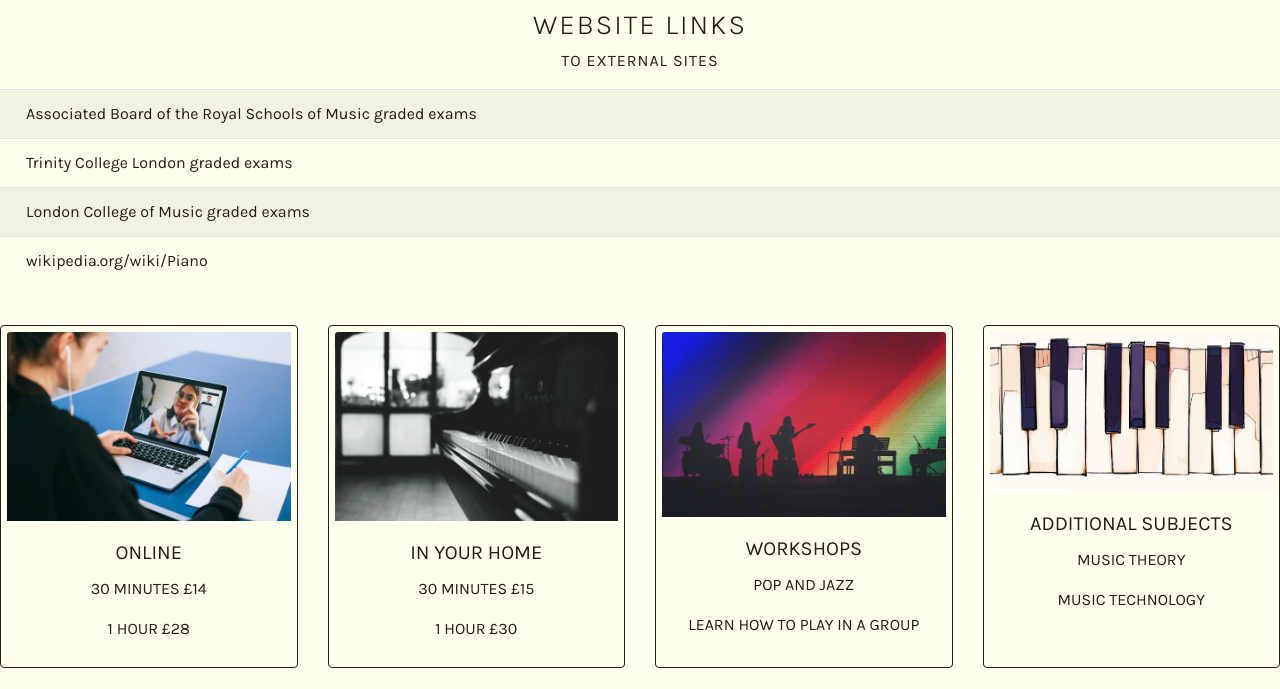
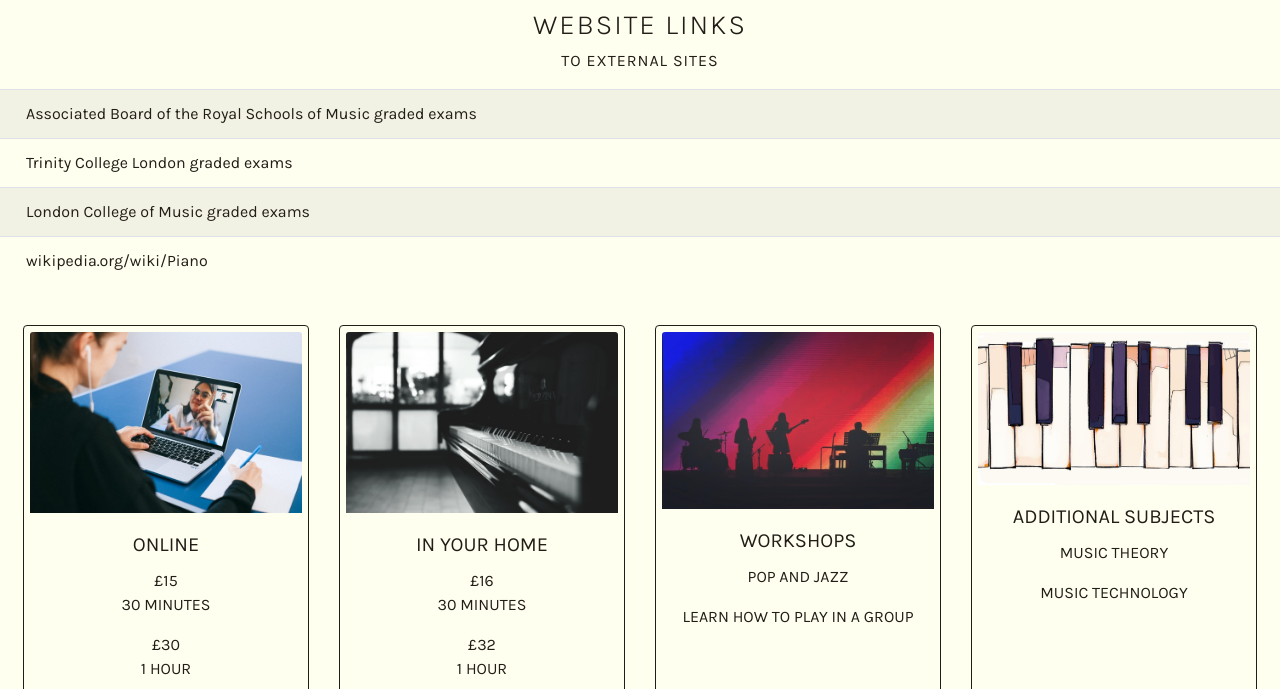
Before and after one commit to GregKaighin/piano-lessons-with-greg-kaighin-website, a plain HTML site: page resources.html in a window 1280 px wide. Shown: the part 834-1523 px from the top of the page. Drawn offline with nearby package versions, Linux system fonts and the light colour scheme.

Commit message:
Adjust card-deck margins to mx-2

```diff
--- a/resources.html
+++ b/resources.html
@@ -118,24 +118,25 @@
             <!-- Footer -->
             <footer>
                 <!-- Cards -->
-                    <div class="card-deck px-auto footer-card-deck">
-                        <div class="card info-card">
+        <section>
+            <div class="card-deck mx-2">
+                <div class="card">
                     <img class="card-img-top" src="assets/images/card-online.jpg" alt="A person using a laptop">
                     <div class="card-body">
                         <h5 class="card-title">Online</h5>
-                                <p class="card-text">30 minutes £14</p>
-                                <p class="card-text">1 hour £28</p>
+                        <p class="card-text">£15<br>30 minutes</p>
+                        <p class="card-text">£30<br>1 hour</p>
                     </div>
                 </div>
-                        <div class="card info-card">
+                <div class="card">
                     <img class="card-img-top" src="assets/images/card-home-piano.jpg" alt="A piano in a room">
                     <div class="card-body">
                         <h5 class="card-title">In Your Home</h5>
-                                <p class="card-text">30 minutes £15</p>
-                                <p class="card-text">1 hour £30</p>
+                        <p class="card-text"> £16<br>30 minutes</p>
+                        <p class="card-text">£32<br>1 hour</p>
                     </div>
                 </div>
-                        <div class="card info-card">
+                <div class="card">
                     <img class="card-img-top" src="assets/images/card-band.jpg" alt="A band on stage">
                     <div class="card-body">
                         <h5 class="card-title">Workshops</h5>
@@ -143,9 +144,8 @@
                         <p class="card-text">Learn how to play in a group</p>
                     </div>
                 </div>
-                        <div class="card info-card">
-                            <img class="card-img-top" src="assets/images/card-piano-keyboard-art.jpg"
-                                alt="A piano keyboard">
+                <div class="card">
+                    <img class="card-img-top" src="assets/images/card-piano-keyboard-art.jpg" alt="A piano keyboard">
                     <div class="card-body">
                         <h5 class="card-title">Additional Subjects</h5>
                         <p class="card-text">Music theory</p>
@@ -153,7 +153,7 @@
                     </div>
                 </div>
             </div>
-                <!-- .Cards -->
+        </section>
                 <div class="row social-networks justify-content-center">
             <div class="col-4"><a href="https://www.linkedin.com/in/gregorykaighin/" target="_blank">
                     <i class="linked-in-icon fab fa-linkedin"></i></a>
```
Also changed, not shown: enquiries.html (+11 -11 lines), index.html (+1 -1 lines), music.html (+7 -7 lines), js/scripts.js (line endings or trailing spaces). Lines whose indentation alone changed are shown as unchanged.
